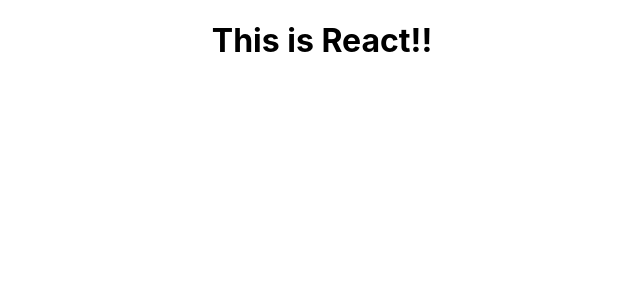
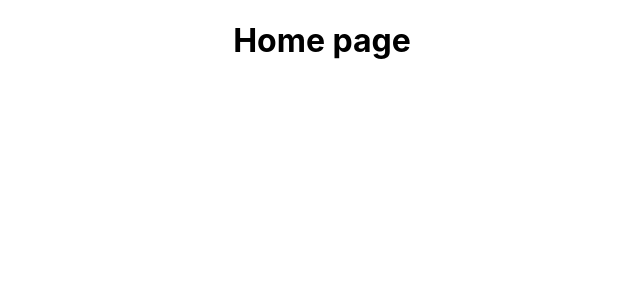
Before and after one commit to Shindongmin0301/ec2-test, a React (Create React App) app in the folder client/: page / in a window 1280 px wide. Shown: the top 300 px of the page, without its empty margins (318-958 px from the left). Built offline with nearby package versions, Linux system fonts and the light colour scheme.

Commit message:
client- add route

```diff
--- a/client/package.json
+++ b/client/package.json
@@ -9,6 +9,7 @@
     "http-proxy-middleware": "^2.0.6",
     "react": "^18.1.0",
     "react-dom": "^18.1.0",
+    "react-router-dom": "^6.3.0",
     "react-scripts": "5.0.1",
     "web-vitals": "^2.1.4"
   },
--- a/client/src/App.js
+++ b/client/src/App.js
@@ -1,10 +1,15 @@
 import logo from './logo.svg';
 import './App.css';
+import { Routes, Route } from 'react-router-dom';
 
 function App() {
   return (
     <div className="App">
-      <h1>This is React!!</h1>
+      <Routes>
+        <Route path="/" element={<h1>Home page</h1>} />
+        <Route path="/user" element={<h1>User page</h1>} />
+        <Route path="/about" element={<h1>About pagr</h1>} />
+      </Routes>
     </div>
   );
 }
--- a/client/src/index.js
+++ b/client/src/index.js
@@ -3,12 +3,15 @@
 import './index.css';
 import App from './App';
 import reportWebVitals from './reportWebVitals';
+import { BrowserRouter } from 'react-router-dom';
 
 const root = ReactDOM.createRoot(document.getElementById('root'));
 root.render(
   <React.StrictMode>
-    <App />
-  </React.StrictMode>
+    <BrowserRouter>
+      <App />
+    </BrowserRouter>
+  </React.StrictMode>,
 );
 
 // If you want to start measuring performance in your app, pass a function
```
Also changed, not shown: 1 other file (tests, documents, lock files or other folders).
